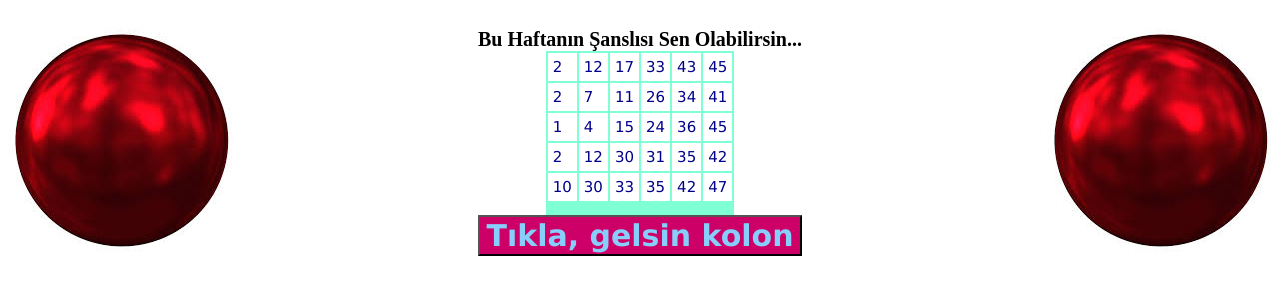
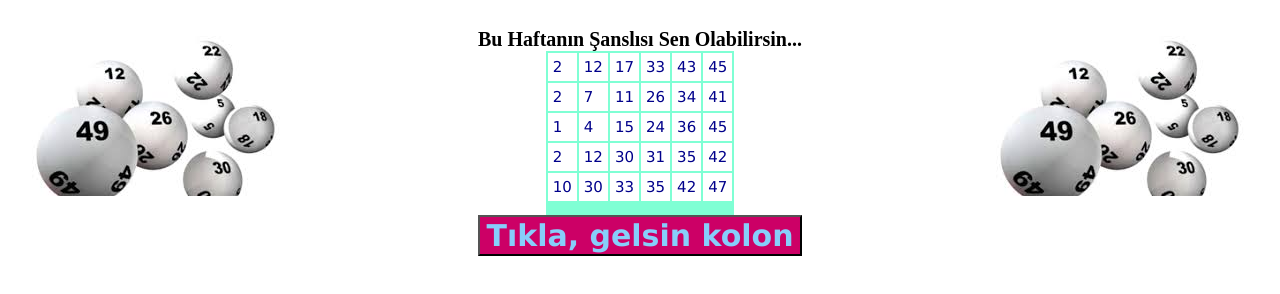
Before and after one commit to ozge12/261.ozgeyuksek.loto, a plain HTML site: page index.html in a window 1280 px wide. Shown: the part 178-472 px from the top of the page. Drawn offline with Linux system fonts and the light colour scheme.

Commit message:
config dosyası eklendi

```diff
--- a/index.html
+++ b/index.html
@@ -11,8 +11,8 @@
 
 <h1> Bu Haftanın Şanslısı Sen Olabilirsin...</>
 <table border="0" id="tablo"  cellpadding="5.5" align="center" >
- <img src="images.jpg" align="left">
-      <img src="images.jpg" align="right" >
+ <img src="ek.jpg" align="left">
+    <img src="ek.jpg" align="right">
 <tr>
     <td id="one" > <div align="center"></div></td>
     <td id="two" > <div align="center"></div></td>
```
Also changed, not shown: config.xml (added, +39 -0 lines), ek.jpg (added).
